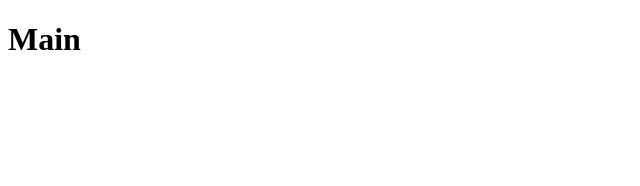
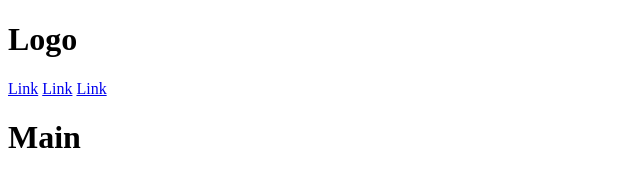
Before and after one commit to jdtadlock/team_test, a plain HTML site: page index.html in a window 1280 px wide. Shown: the whole page, without its empty margins (0-640 px from the left). Drawn offline with Linux system fonts and the light colour scheme.

Commit message:
finished header

```diff
--- a/index.html
+++ b/index.html
@@ -7,6 +7,14 @@
   <title>Document</title>
 </head>
 <body>
+  <header>
+    <h1>Logo</h1>
+    <nav>
+      <a href="#">Link</a>
+      <a href="#">Link</a>
+      <a href="#">Link</a>
+    </nav>
+  </header>
   <h1>Main</h1>
 </body>
 </html>
```
